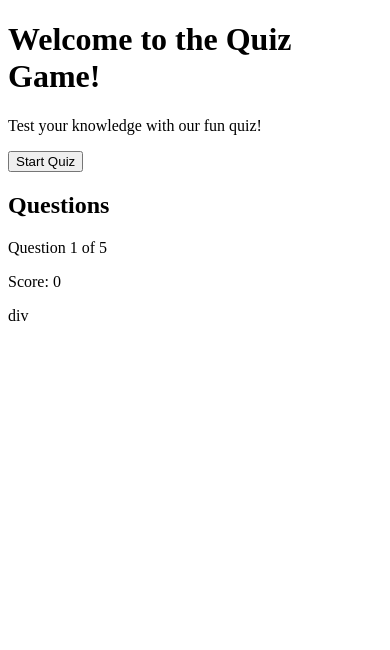
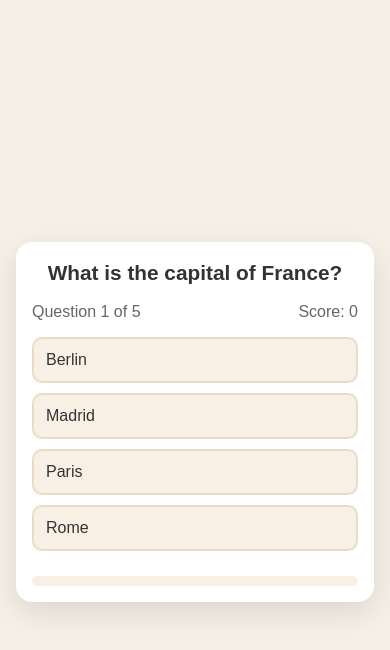
Before and after one commit to Sachin7137/Quiz_Game_By_Sachin7137, a plain HTML site: page index.html in a window 390 px wide. Both pictures are taken after a click on the button "Start Quiz". Drawn offline with Linux system fonts and the light colour scheme.

Commit message:
Finally Updated the full quiz game fully functional with 5 questions and a score system.

```diff
--- a/index.html
+++ b/index.html
@@ -1,33 +1,48 @@
 <!DOCTYPE html>
 <html lang="en">
   <head>
-    <meta charset="UTF-8">
-    <meta name="viewport" content="width=device-width, initial-scale=1.0">
+    <meta charset="UTF-8" />
+    <meta name="viewport" content="width=device-width, initial-scale=1.0" />
     <title>Quiz Game</title>
-    <link rel="stylesheet" href="style.css">
+    <link rel="stylesheet" href="style.css" />
   </head>
   <body>
-
     <div class="container">
       <div class="screen active" id="start-screen">
-            <h1>Welcome to the Quiz Game!</h1>
-            <p>Test your knowledge with our fun quiz!</p>
+        <h1>Quiz Time!</h1>
+        <p>Test your knowledge with these fun questions</p>
         <button id="start-btn">Start Quiz</button>
       </div>
 
       <div class="screen" id="quiz-screen">
         <div class="quiz-header">
-                <h2 class="question-tag">Questions</h2>
+          <h2 id="question-text">Question goes here</h2>
           <div class="quiz-info">
             <p>
               Question <span id="current-question">1</span> of <span id="total-questions">5</span>
             </p>
-                    <p>
-                        Score: <span id="score">0</span>
-                    </p>
+
+            <p>Score: <span id="score">0</span></p>
           </div>
-                div
         </div>
+
+        <div id="answers-container" class="answers-container">
+          <!-- Answer buttons will be insterted here from our js code later at some point -->
+        </div>
+
+        <div class="progress-bar">
+          <div id="progress" class="progress"></div>
+        </div>
+      </div>
+
+      <div id="result-screen" class="screen">
+        <h1>Quiz Results</h1>
+        <div class="result-info">
+          <p>You scored <span id="final-score">0</span> out of <span id="max-score">5</span></p>
+
+          <div id="result-message">Good job!</div>
+        </div>
+        <button id="restart-btn">Restart Quiz</button>
       </div>
     </div>
 
--- a/script.js
+++ b/script.js
@@ -0,0 +1,178 @@
+// DOM Elements
+const startScreen = document.getElementById("start-screen");
+const quizScreen = document.getElementById("quiz-screen");
+const resultScreen = document.getElementById("result-screen");
+const startButton = document.getElementById("start-btn");
+const questionText = document.getElementById("question-text");
+const answersContainer = document.getElementById("answers-container");
+const currentQuestionSpan = document.getElementById("current-question");
+const totalQuestionsSpan = document.getElementById("total-questions");
+const scoreSpan = document.getElementById("score");
+const finalScoreSpan = document.getElementById("final-score");
+const maxScoreSpan = document.getElementById("max-score");
+const resultMessage = document.getElementById("result-message");
+const restartButton = document.getElementById("restart-btn");
+const progressBar = document.getElementById("progress");
+
+const quizQuestions = [
+  {
+    question: "What is the capital of France?",
+    answers: [
+      { text: "Berlin", correct: false },
+        { text: "Madrid", correct: false },
+        { text: "Paris", correct: true },
+        { text: "Rome", correct: false },
+    ],
+  },
+  {
+    question: "What is the smallest prime number?",
+    answers: [
+      { text: "0", correct: false },
+        { text: "1", correct: false },
+        { text: "2", correct: true },
+        { text: "3", correct: false },
+    ],
+  },
+  {
+    question: "What is the largest ocean on Earth?",
+    answers: [
+      { text: "Atlantic Ocean", correct: false },
+      { text: "Indian Ocean", correct: false },
+      { text: "Arctic Ocean", correct: false },
+      { text: "Pacific Ocean", correct: true },
+    ],
+  },
+  {
+    question: "Who is the prime minister of the United Kingdom as of 2024?",
+    answers: [
+      { text: "Boris Johnson", correct: false },
+        { text: "Theresa May", correct: false },
+        { text: "Rishi Sunak", correct: true },
+        { text: "David Cameron", correct: false },
+    ],
+  },
+  {
+    question: "What of the following is the chemical symbol for gold?",
+    answers: [
+      { text: "Go", correct: false },
+      { text: "Gd", correct: false },
+      { text: "Au", correct: true },
+      { text: "Ag", correct: false },
+    ],
+  },
+];
+
+// QUIZ STATE VARS
+let currentQuestionIndex = 0;
+let score = 0;
+let answersDisabled = false;
+
+totalQuestionsSpan.textContent = quizQuestions.length;
+maxScoreSpan.textContent = quizQuestions.length;
+
+// event listeners
+startButton.addEventListener("click", startQuiz);
+restartButton.addEventListener("click", restartQuiz);
+
+function startQuiz() {
+  // reset vars
+  currentQuestionIndex = 0;
+  score = 0;
+  scoreSpan.textContent = 0;
+
+  startScreen.classList.remove("active");
+  quizScreen.classList.add("active");
+
+  showQuestion();
+}
+
+function showQuestion() {
+  // reset state
+  answersDisabled = false;
+
+  const currentQuestion = quizQuestions[currentQuestionIndex];
+
+  currentQuestionSpan.textContent = currentQuestionIndex + 1;
+
+  const progressPercent = (currentQuestionIndex / quizQuestions.length) * 100;
+  progressBar.style.width = progressPercent + "%";
+
+  questionText.textContent = currentQuestion.question;
+
+  answersContainer.innerHTML = "";
+
+  currentQuestion.answers.forEach((answer) => {
+    const button = document.createElement("button");
+    button.textContent = answer.text;
+    button.classList.add("answer-btn");
+
+    // what is dataset? it's a property of the button element that allows you to store custom data
+    button.dataset.correct = answer.correct;
+
+    button.addEventListener("click", selectAnswer);
+
+    answersContainer.appendChild(button);
+  });
+}
+
+function selectAnswer(event) {
+  // optimization check
+  if (answersDisabled) return;
+
+  answersDisabled = true;
+
+  const selectedButton = event.target;
+  const isCorrect = selectedButton.dataset.correct === "true";
+
+  // Here Array.from() is used to convert the NodeList returned by answersContainer.children into an array, this is because the NodeList is not an array and we need to use the forEach method
+  Array.from(answersContainer.children).forEach((button) => {
+    if (button.dataset.correct === "true") {
+      button.classList.add("correct");
+    } else if (button === selectedButton) {
+      button.classList.add("incorrect");
+    }
+  });
+
+  if (isCorrect) {
+    score++;
+    scoreSpan.textContent = score;
+  }
+
+  setTimeout(() => {
+    currentQuestionIndex++;
+
+    // check if there are more questions or if the quiz is over
+    if (currentQuestionIndex < quizQuestions.length) {
+      showQuestion();
+    } else {
+      showResults();
+    }
+  }, 1000);
+}
+
+function showResults() {
+  quizScreen.classList.remove("active");
+  resultScreen.classList.add("active");
+
+  finalScoreSpan.textContent = score;
+
+  const percentage = (score / quizQuestions.length) * 100;
+
+  if (percentage === 100) {
+    resultMessage.textContent = "Perfect! You're a genius!";
+  } else if (percentage >= 80) {
+    resultMessage.textContent = "Great job! You know your stuff!";
+  } else if (percentage >= 60) {
+    resultMessage.textContent = "Good effort! Keep learning!";
+  } else if (percentage >= 40) {
+    resultMessage.textContent = "Not bad! Try again to improve!";
+  } else {
+    resultMessage.textContent = "Keep studying! You'll get better!";
+  }
+}
+
+function restartQuiz() {
+  resultScreen.classList.remove("active");
+
+  startQuiz();
+}
--- a/style.css
+++ b/style.css
@@ -0,0 +1,187 @@
+/* Basic Reset */
+
+* {
+  margin: 0;
+  padding: 0;
+  box-sizing: border-box;
+}
+
+body {
+  background: #f5efe6;
+  display: flex;
+  justify-content: center;
+  align-items: center;
+  min-height: 100vh;
+  padding: 1rem;
+  font-family: sans-serif;
+}
+
+.container {
+  background-color: white;
+  border-radius: 1rem;
+  box-shadow: 0 10px 30px rgba(0, 0, 0, 0.1);
+  width: 100%;
+  max-width: 600px;
+  overflow: hidden;
+  position: relative;
+}
+
+/* SCREENS */
+.screen {
+  display: none;
+  padding: 2rem;
+  text-align: center;
+}
+
+.screen.active {
+  display: block;
+}
+
+/* START SCREEN */
+
+#start-screen h1 {
+  color: #e86a33;
+  margin-bottom: 20px;
+  font-size: 2.5rem;
+}
+
+#start-screen p {
+  color: #666;
+  margin-bottom: 30px;
+  font-size: 1.1rem;
+}
+
+.quiz-header {
+  margin-bottom: 1rem;
+}
+
+#question-text {
+  color: #333;
+  font-size: 1.5rem;
+  margin-bottom: 1rem;
+  line-height: 1.4;
+}
+
+.quiz-info {
+  display: flex;
+  justify-content: space-between;
+  color: #666;
+  margin-bottom: 10px;
+}
+
+.answers-container {
+  display: flex;
+  flex-direction: column;
+  gap: 10px;
+  margin-bottom: 25px;
+}
+
+.answer-btn {
+  background-color: #f8f0e5;
+  color: #333;
+  border: 2px solid #eadbc8;
+  border-radius: 10px;
+  padding: 1rem;
+  cursor: pointer;
+  text-align: left;
+  transition: all 0.3s ease;
+}
+
+.answer-btn:hover {
+  background-color: #eadbc8;
+  border-color: #dac0ae;
+}
+
+.answer-btn.correct {
+  background-color: #e6fff0;
+  border-color: #a3f0c4;
+  color: #28a745;
+}
+
+.answer-btn.incorrect {
+  background-color: #fff0f0;
+  border-color: #ffbdbd;
+  color: #dc3545;
+}
+
+.progress-bar {
+  height: 10px;
+  background-color: #f8f0e5;
+  border-radius: 5px;
+  overflow: hidden;
+  margin-top: 20px;
+}
+
+.progress {
+  height: 100%;
+  background-color: #e86a33;
+  width: 0%;
+  transition: width 0.3s ease;
+}
+
+/* RESULT SCREEN */
+
+#result-screen h1 {
+  color: #e86a33;
+  margin-bottom: 30px;
+}
+
+.result-info {
+  background-color: #f8f0e5;
+  border-radius: 10px;
+  padding: 20px;
+  margin-bottom: 30px;
+}
+
+.result-info p {
+  font-size: 1.2rem;
+  color: #333;
+  margin-bottom: 1rem;
+}
+
+#result-message {
+  font-size: 1.5rem;
+  font-weight: 600;
+  color: #e86a33;
+}
+
+button {
+  background-color: #e86a33;
+  color: white;
+  border: none;
+  border-radius: 10px;
+  padding: 15px 30px;
+  font-size: 1.1rem;
+  cursor: pointer;
+  transition: background-color 0.3s ease;
+}
+
+button:hover {
+  background-color: #d45b28;
+}
+
+/* RESPONSIVE DESIGN */
+@media (max-width: 500px) {
+  /* when we hit 500px and below, implement the styles below */
+
+  .screen {
+    padding: 1rem;
+  }
+
+  #start-screen h1 {
+    font-size: 2rem;
+  }
+
+  #question-text {
+    font-size: 1.3rem;
+  }
+
+  .answer-btn {
+    padding: 12px;
+  }
+
+  button {
+    padding: 12px 25px;
+    font-size: 1rem;
+  }
+}
```
Lines whose indentation alone changed are shown as unchanged.
